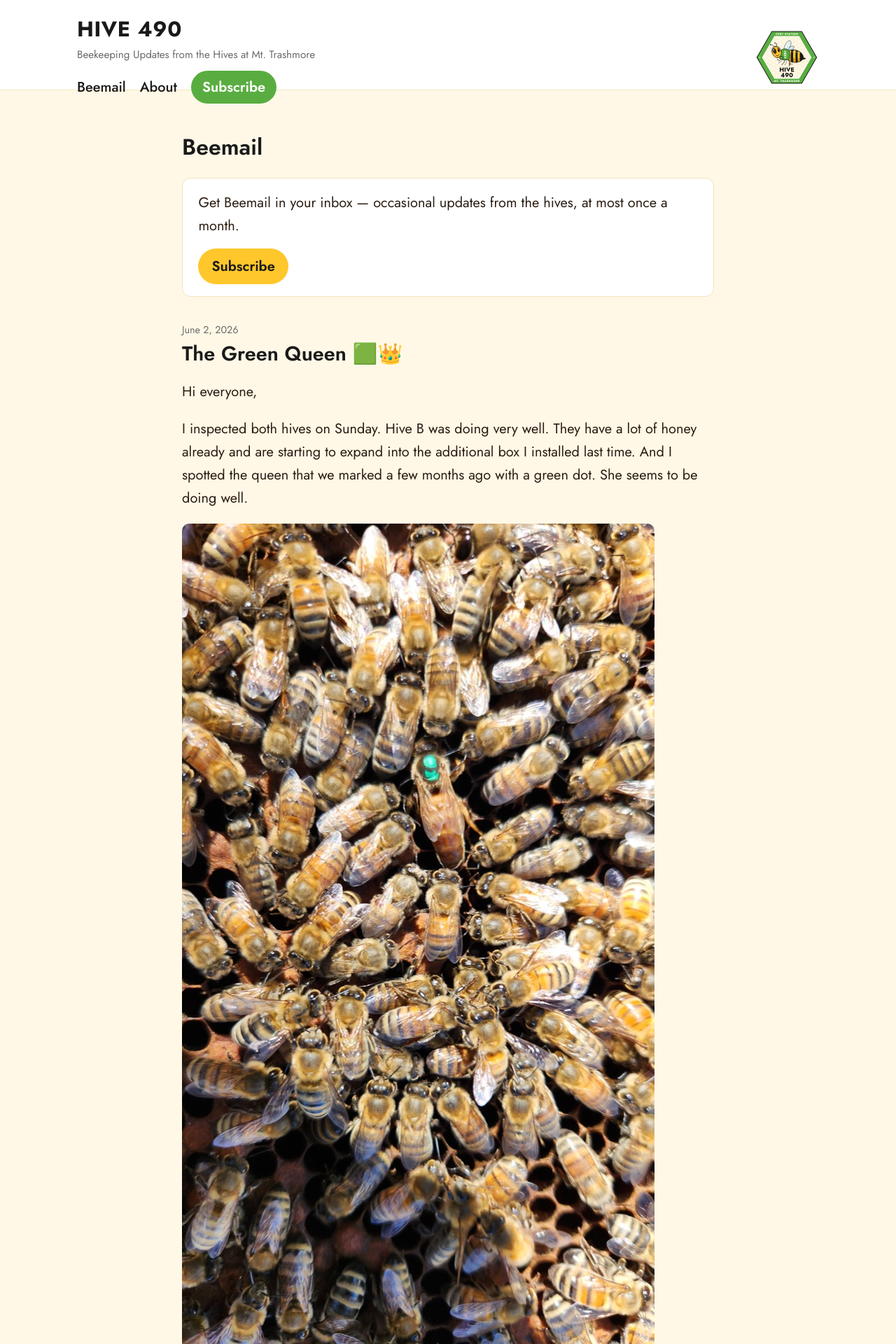
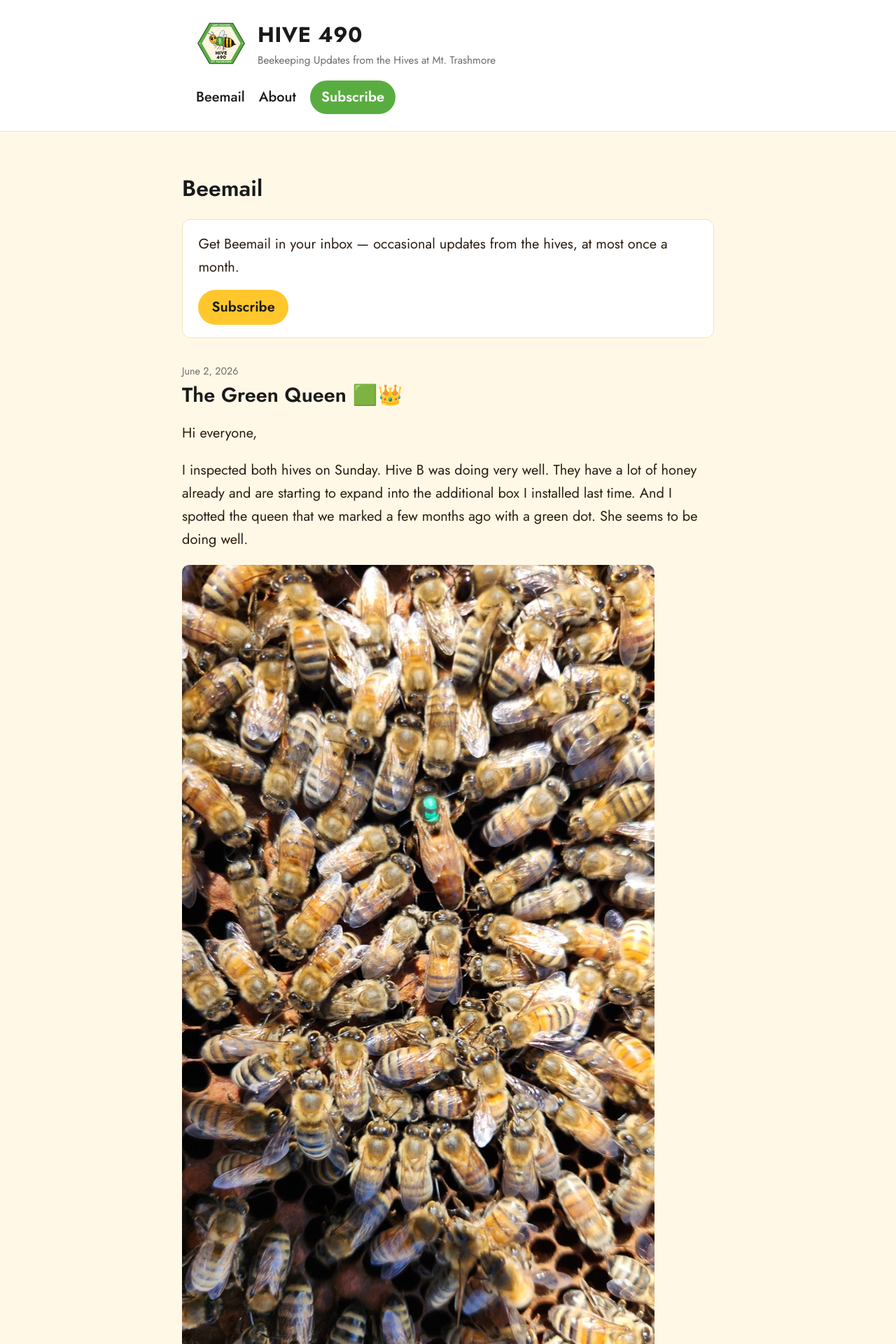
Before and after one commit to mlevin2/HIVE490, a Jekyll site: the page built from index.md, in a window 1280 px wide. Shown: the top 1920 px of the page at 70% size. Built offline with Jekyll 4.4.1, drawn with Linux system fonts in a browser that asks for light colours.

Commit message:
Revert "Redesign header: larger logo, right-aligned"
This reverts commit d8b1a3af7beeb80d48b5f0514f9aa532af004761.

```diff
--- a/_includes/header.html
+++ b/_includes/header.html
@@ -1,9 +1,11 @@
 <header class="site-header">
   <div class="wrap site-header__inner">
-    <div class="site-header__left">
     <a class="site-brand" href="{{ '/' | relative_url }}">
+      <img class="site-brand__logo" src="{{ '/assets/images/logo.svg' | relative_url }}" alt="HIVE 490 logo" width="72" height="72">
+      <span class="site-brand__text">
         <span class="site-brand__title">HIVE 490</span>
         <span class="site-brand__tagline">{{ site.tagline }}</span>
+      </span>
     </a>
 
     <nav class="site-nav" aria-label="Main navigation">
@@ -12,9 +14,4 @@
       <a class="site-nav__subscribe" href="{{ site.mailchimp_signup_url }}" target="_blank" rel="noopener">Subscribe</a>
     </nav>
   </div>
-
-    <a class="site-logo-link" href="{{ '/' | relative_url }}" aria-label="HIVE 490 home">
-      <img class="site-logo" src="{{ '/assets/images/logo.svg' | relative_url }}" alt="HIVE 490 logo">
-    </a>
-  </div>
 </header>
--- a/assets/css/main.css
+++ b/assets/css/main.css
@@ -12,8 +12,6 @@
 
   --font-body: "Jost", -apple-system, BlinkMacSystemFont, "Segoe UI", sans-serif;
   --wrap-width: 760px;
-  --header-wrap-width: 1100px;
-  --header-height: 128px;
 }
 
 * { box-sizing: border-box; }
@@ -59,31 +57,27 @@ h1, h2, h3, h4 {
 }
 
 .site-header__inner {
-  max-width: var(--header-wrap-width);
   display: flex;
-  align-items: stretch;
+  align-items: center;
   justify-content: space-between;
   flex-wrap: wrap;
-  gap: 1.5rem;
-  height: var(--header-height);
-}
-
-.site-header__left {
-  display: flex;
-  flex-direction: column;
-  justify-content: center;
-  gap: 0.6rem;
-  min-width: 0;
-  padding: 1rem 0;
+  gap: 1rem;
+  padding-top: 1.5rem;
+  padding-bottom: 1.5rem;
 }
 
 .site-brand {
   display: flex;
-  flex-direction: column;
+  align-items: center;
+  gap: 1rem;
   color: var(--color-heading);
   text-decoration: none;
   min-width: 0;
 }
+
+.site-brand__logo { display: block; flex-shrink: 0; }
+
+.site-brand__text { display: flex; flex-direction: column; min-width: 0; }
 
 .site-brand__title {
   font-weight: 700;
@@ -102,18 +96,6 @@ h1, h2, h3, h4 {
   align-items: center;
   gap: 1.25rem;
   font-weight: 500;
-}
-
-.site-logo-link {
-  display: flex;
-  align-items: center;
-  flex-shrink: 0;
-}
-
-.site-logo {
-  height: 92px;
-  width: 92px;
-  display: block;
 }
 
 .site-nav a {
@@ -245,11 +227,7 @@ h1, h2, h3, h4 {
 /* ---------- Small screens ---------- */
 
 @media (max-width: 540px) {
-  .site-header__inner { flex-direction: column; align-items: center; height: auto; gap: 0; }
-  .site-header__left { align-items: center; text-align: center; padding: 1.25rem 0 1rem; }
-  .site-brand { text-align: center; max-width: 100%; }
-  .site-logo-link { order: -1; align-self: center; padding: 1.25rem 0 0; }
-  .site-logo { height: 76px; width: auto; }
-  .site-nav { justify-content: center; flex-wrap: wrap; row-gap: 0.5rem; }
+  .site-header__inner { justify-content: center; text-align: center; }
+  .site-brand { flex-direction: column; text-align: center; max-width: 100%; }
   .subscribe-banner { flex-direction: column; align-items: flex-start; }
 }
```
Lines whose indentation alone changed are shown as unchanged.
